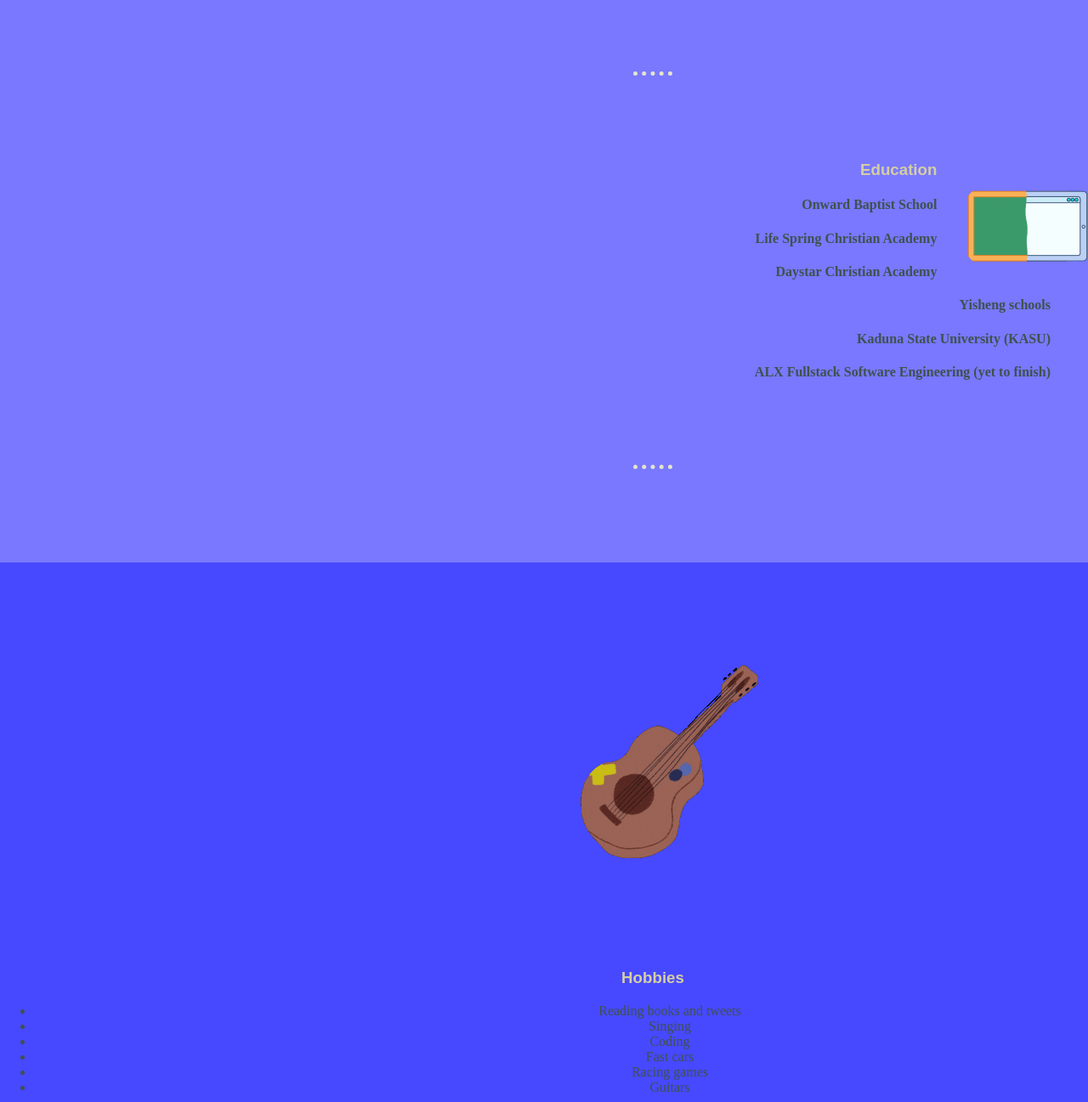
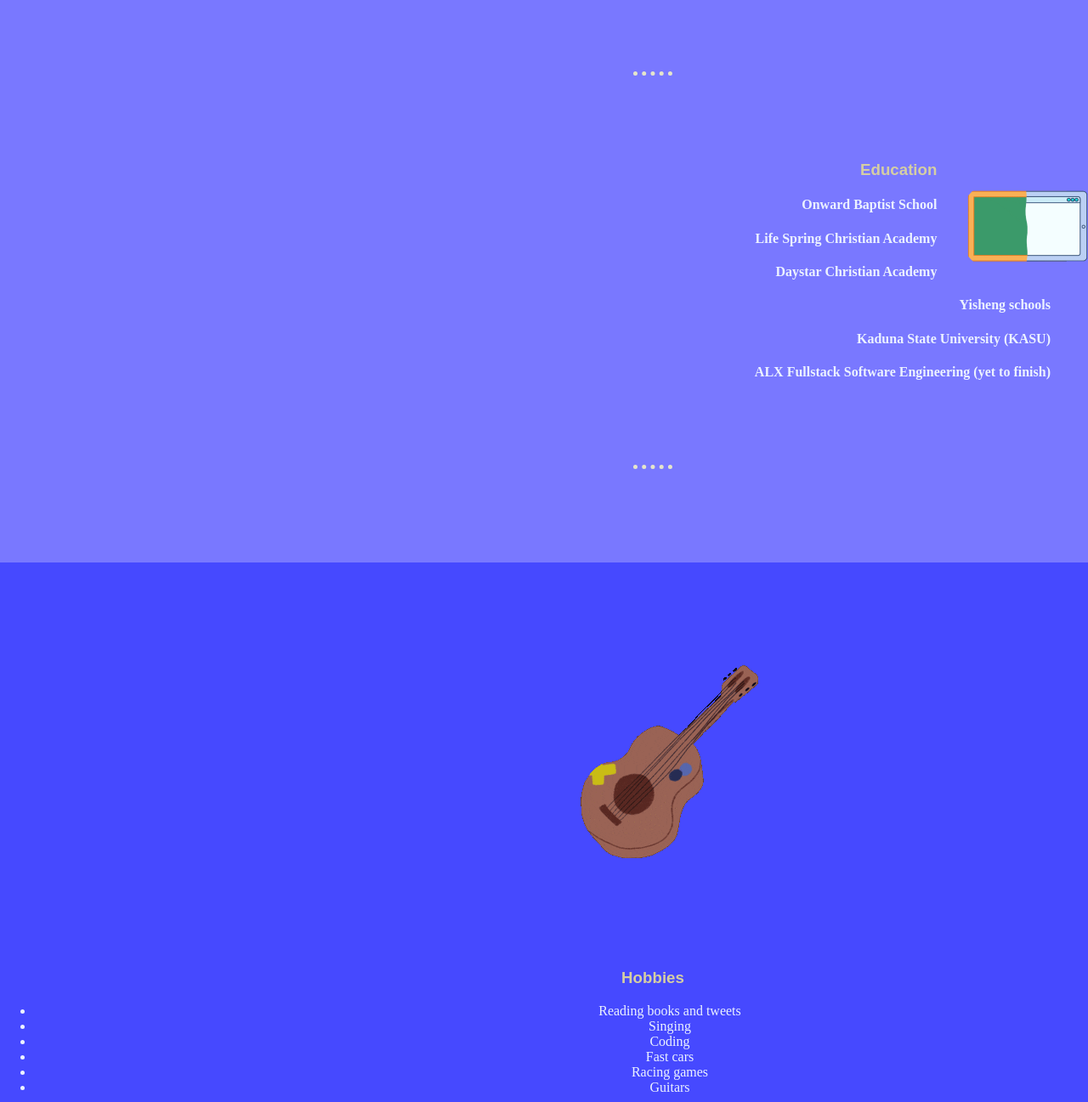
Before and after one commit to Sam-Muaks/CSS-my_site, a plain HTML site: page index.html in a window 1280 px wide. Shown: the part 1500-2797 px from the top of the page at 85% size. Drawn offline with Linux system fonts and the light colour scheme.

Commit message:
changed font colouring

```diff
--- a/CSS/styles.css
+++ b/CSS/styles.css
@@ -98,6 +98,7 @@ h3 {
 .intro {
 /*width: 30%;
 margin: auto;*/
+color: #ECF2FF;
 }
 
 .bottom-pic {
@@ -126,6 +127,8 @@ margin: auto;*/
 
 .my-skills {
   padding: 50px 0 20px;
+  color: #ECF2FF;
+
 }
 
 .bottom-skill{
@@ -141,6 +144,11 @@ margin: auto;*/
   padding: 50px auto 30px;
   text-align: right;
   padding-right: 300px;
+  color: #ECF2FF;
+}
+
+.hobbies-text {
+color: #ECF2FF;
 }
 
 .contact-me {
--- a/index.html
+++ b/index.html
@@ -45,6 +45,8 @@
     <div class="bottom-container">
 
       <img class="hobbies" src="/CSS-my_site/images/changing hobbies.gif" alt="changing hobbies img">
+
+      <div class="hobbies-text">
       <h3>Hobbies</h3>
       <ul>
         <li>Reading books and tweets</li>
@@ -54,6 +56,7 @@
         <li>Racing games</li>
         <li>Guitars</li>
       </ul>
+      </div>
 
       <hr>
 
```
